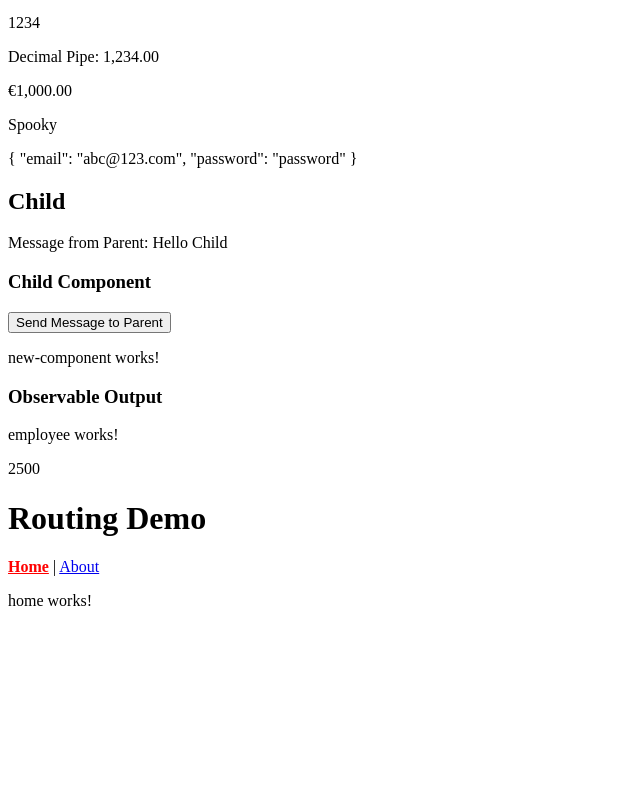
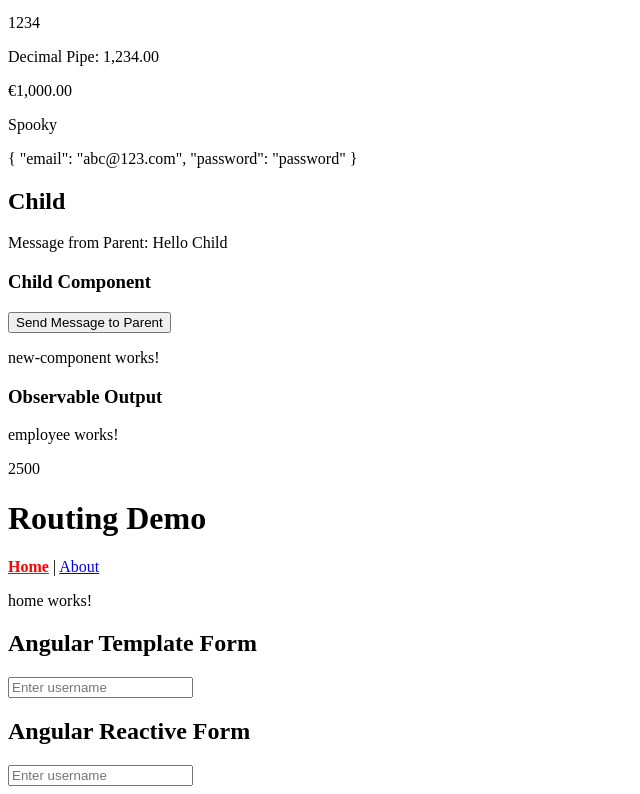
Before and after one commit to pingwang715/angular-app, an Angular app: page /home in a window 1280 px wide. Shown: the part 990-1784 px from the top of the page, without its empty margins (0-640 px from the left). Before the commit the page ends 1616 px from the top, so only its background shows below. Built offline with nearby package versions, Linux system fonts and the light colour scheme; no server answers.

Commit message:
add template form, reactive form

```diff
--- /dev/null
+++ b/src/app/Components/form-component/form-component.html
@@ -0,0 +1,28 @@
+<h2>Angular Template Form</h2>
+
+<form #f="ngForm">
+  <input
+    type="text"
+    name="username"
+    placeholder="Enter username"
+    minlength="3"
+    ngModel
+    #username="ngModel"
+  />
+
+  @if (username.invalid) {
+    <p style="color: red">Username must be at least 3 characters</p>
+  }
+  @if (f.invalid) {
+  <p stype="color: blue">The form is invalid</p>
+  }
+</form>
+
+<h2>Angular Reactive Form</h2>
+
+<form [formGroup]="usernameForm">
+  <input formControlName="username" type="text" placeholder="Enter username">
+  @if (username?.invalid) {
+    <p style="color: red">Username must be at least 3 characters</p>
+  }
+</form>
--- /dev/null
+++ b/src/app/Components/form-component/form-component.ts
@@ -0,0 +1,19 @@
+import { Component } from '@angular/core';
+import { FormControl, FormGroup, FormsModule, ReactiveFormsModule, Validators } from '@angular/forms';
+import { CommonModule } from '@angular/common';
+
+@Component({
+  imports: [FormsModule, CommonModule, ReactiveFormsModule],
+  selector: 'app-form-component',
+  styleUrl: './form-component.css',
+  templateUrl: './form-component.html',
+})
+export class FormComponent {
+  usernameForm = new FormGroup({
+    username: new FormControl('', [Validators.minLength(3)]),
+  });
+
+  get username() {
+    return this.usernameForm.get('username');
+  }
+}
--- a/src/app/Components/new-component/new-component.ts
+++ b/src/app/Components/new-component/new-component.ts
@@ -1,6 +1,7 @@
 import { Component, OnInit } from '@angular/core';
 import { ObservableService } from '../../Services/observable-service';
 import { CommonModule } from '@angular/common';
+import { Subscription } from 'rxjs';
 
 @Component({
   imports: [CommonModule],
@@ -11,9 +12,15 @@ import { CommonModule } from '@angular/common';
 export class NewComponent implements OnInit {
 
   users$: any;
+  subscription!: Subscription;
   constructor(private service: ObservableService) {}
 
   ngOnInit(): void {
+    this.subscription = this.service.getUsers().subscribe();
     this.users$ = this.service.getUsers();
   }
+
+  ngOnDestroy(): void {
+    this.subscription?.unsubscribe();
+  }
 }
--- a/src/app/app.html
+++ b/src/app/app.html
@@ -10,3 +10,5 @@
 <a routerLink="/about" routerLinkActive="active">About</a>
 
 <router-outlet></router-outlet>
+
+<app-form-component></app-form-component>
--- a/src/app/app.ts
+++ b/src/app/app.ts
@@ -3,9 +3,10 @@ import { RouterOutlet, RouterLink, RouterLinkActive } from '@angular/router';
 import { MyComponent } from './Components/my-component/my-component';
 import { NewComponent } from './Components/new-component/new-component';
 import { Employee } from './Services/employee/employee';
+import { FormComponent } from './Components/form-component/form-component';
 
 @Component({
-  imports: [RouterOutlet, MyComponent, NewComponent, Employee, RouterLink, RouterLinkActive],
+  imports: [RouterOutlet, MyComponent, NewComponent, Employee, RouterLink, RouterLinkActive, FormComponent],
   selector: 'app-root',
   styleUrl: './app.css',
   templateUrl: './app.html',
```
Also changed, not shown: src/app/Components/form-component/form-component.css (added), 1 other file (tests, documents, lock files or other folders).
